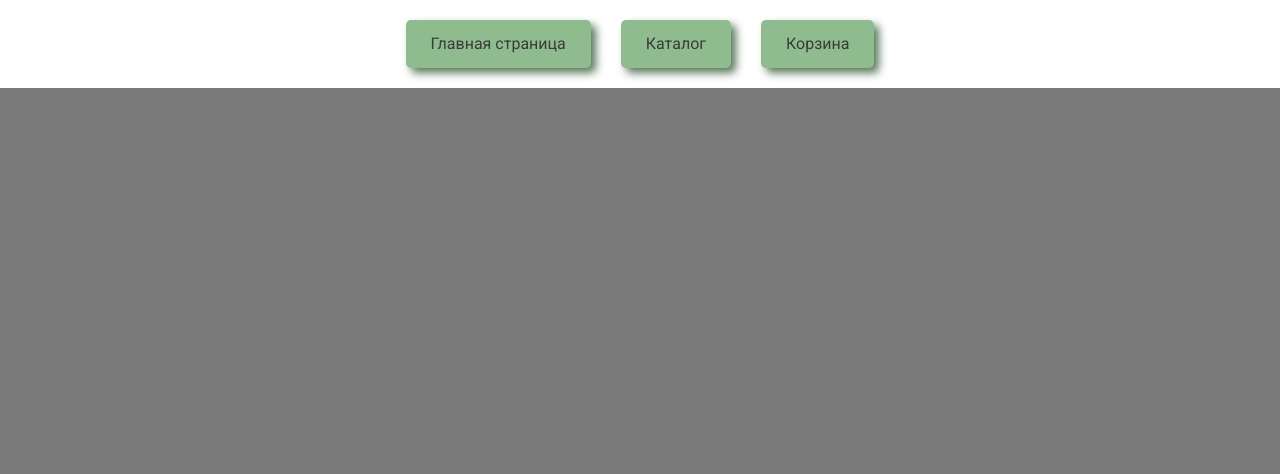
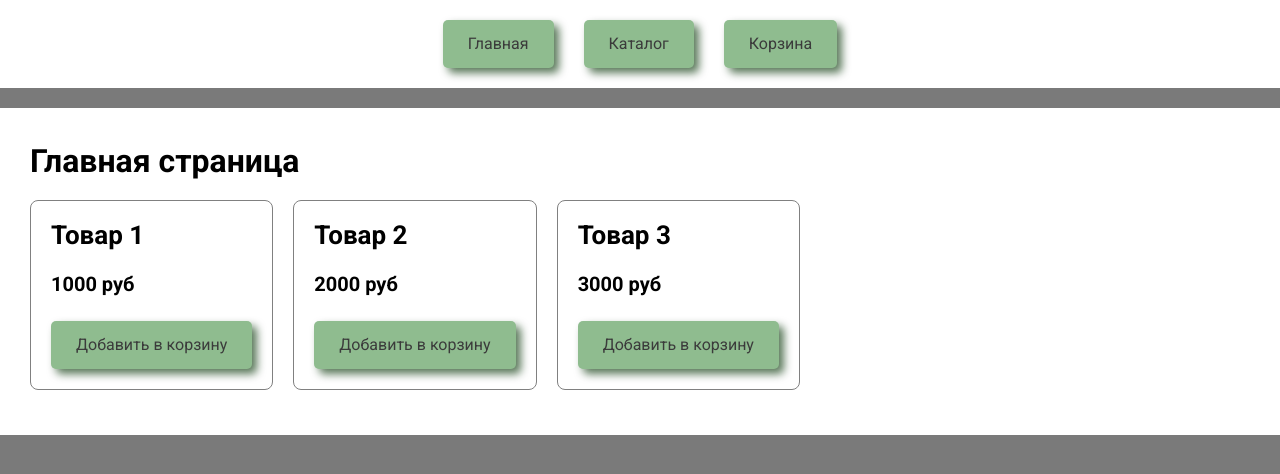
Before and after one commit to coderman18/shop, a plain HTML site: page index.html in a window 1280 px wide. Drawn offline with Linux system fonts and the light colour scheme.

Commit message:
add new components and pages

```diff
--- a/css/main.css
+++ b/css/main.css
@@ -1 +1,51 @@
 /* main */
+.page-container {
+  background-color: var(--white);
+  padding: 15px;
+}
+
+/* страница */
+.page {
+  background-color: var(--white);
+  padding-top: 20px;
+  padding-bottom: 20px;
+}
+
+/* главный заголовок */
+.main-title {
+  margin-top: 0;
+  margin-bottom: 20px;
+}
+
+/* список товаров */
+.product-list {
+  display: flex;
+  flex-wrap: wrap;
+  gap: 20px;
+}
+
+/* карточка товара */
+.product-list__item {
+  display: flex;
+  flex-direction: column;
+  border: 1px solid gray;
+  border-radius: 8px;
+  padding: 20px;
+  margin-bottom: 10px;
+}
+
+.product-list__title {
+  margin-top: 0;
+  font-size: 26px;
+}
+
+.product-list__price {
+  font-size: 20px;
+  padding-bottom: 25px;
+}
+
+/* описание */
+.desc {
+  margin-top: 0;
+  margin-bottom: 0;
+}
--- a/css/style.css
+++ b/css/style.css
@@ -31,6 +31,13 @@ body {
   background-color: var(--bgColor);
 }
 
+/* сброс стилей */
+.list-reset {
+  list-style-type: none;
+  padding: 0;
+  margin: 0;
+}
+
 .container {
   max-width: 1200px;
   padding: 0 15px;
@@ -44,6 +51,7 @@ body {
 .header {
   padding: 20px;
   background-color: var(--white);
+  margin-bottom: 20px;
 
 }
 
@@ -84,3 +92,11 @@ body {
 .btn:focus {
   outline-color:  darkseagreen;
 }
+
+@media (max-width: 450px) {
+  .navigation {
+    flex-direction: column;
+    align-items: flex-start;
+    gap: 10px;
+  }
+}
--- a/index.html
+++ b/index.html
@@ -10,6 +10,6 @@
 </head>
 <body>
   <div class="app" id="app"></div>
-  <script defer src="js/script.js"></script>
+  <script type="module" src="js/script.js"></script>
 </body>
 </html>
--- /dev/null
+++ b/js/components/desc.js
@@ -0,0 +1,8 @@
+// создаем описание
+export function getDesc(text) {
+  const desc = document.createElement('p');
+  desc.classList.add('desc');
+  desc.textContent = text;
+
+  return desc;
+}
--- /dev/null
+++ b/js/components/header.js
@@ -0,0 +1,55 @@
+import { navigation } from "../script.js";
+
+// создаем шапку
+export function getHeader() {
+  const header = document.createElement('header');
+  header.classList.add('header');
+
+  const container = document.createElement("div");
+  container.classList.add('container', 'header__container');
+
+  // создаем навигацию
+  const nav = document.createElement('nav');
+  nav.classList.add('navigation');
+
+  // создаем кнопки навигации
+  let link1 = document.createElement('a');
+  link1.href = "#";
+  link1.classList.add('btn');
+  link1.textContent = 'Главная';
+
+  link1.addEventListener('click', (event) => {
+    event.preventDefault();
+
+    navigation();
+  });
+
+  let link2 = document.createElement('a');
+  link2.href = "#";
+  link2.classList.add('btn');
+  link2.textContent = 'Каталог';
+
+   link2.addEventListener('click', (event) => {
+    event.preventDefault();
+
+    navigation('catalog');
+  });
+
+  let link3 = document.createElement('a');
+  link3.href = "#";
+  link3.classList.add('btn');
+  link3.textContent = 'Корзина';
+
+   link3.addEventListener('click', (event) => {
+    event.preventDefault();
+
+    navigation('basket');
+  });
+
+  // добавляем ссылки в контейнер
+  nav.append(link1, link2, link3);
+  container.append(nav);
+
+  header.append(container);
+  return header;
+}
--- /dev/null
+++ b/js/components/mainTitle.js
@@ -0,0 +1,8 @@
+// главный заголовок
+export function getMainTitle(text) {
+  const title = document.createElement('h1');
+  title.classList.add('main-title');
+  title.textContent = text;
+
+  return title;
+}
--- /dev/null
+++ b/js/components/pageContainer.js
@@ -0,0 +1,7 @@
+// контейнр для страниц
+export function getPageContainer() {
+  const main = document.createElement("main");
+  main.classList.add('page-container');
+
+  return main;
+}
--- /dev/null
+++ b/js/components/productCard.js
@@ -0,0 +1,25 @@
+// карточки товара
+
+export function getProductCard(title, price) {
+  const item = document.createElement('li');
+  item.classList.add('product-list__item');
+
+  // const img = document.createElement('img');
+  // img.classList.add('product-card__img');
+  // img.src = product.img;
+
+  const productTitle = document.createElement('h2');
+  productTitle.classList.add('product-list__title');
+  productTitle.textContent = title;
+
+  const productPrice = document.createElement('strong');
+  productPrice.classList.add('product-list__price');
+  productPrice.textContent = `${price} руб`;
+
+  const addBasket = document.createElement('button');
+  addBasket.classList.add('btn');
+  addBasket.textContent = 'Добавить в корзину';
+
+  item.append(productTitle, productPrice, addBasket);
+  return item;
+}
--- /dev/null
+++ b/js/pages/basket.js
@@ -0,0 +1,16 @@
+import {getDesc} from '../components/desc.js';
+import {getMainTitle} from '../components/mainTitle.js';
+
+// корзина
+
+export function getBasketPage() {
+  const page = document.createElement('div');
+  page.classList.add('page', 'basket-page', 'container');
+
+  const mainTitle = getMainTitle('Корзина');
+  const desc = getDesc('Описание корзины');
+
+  page.append(mainTitle, desc);
+
+  return page;
+}
--- /dev/null
+++ b/js/pages/catalog.js
@@ -0,0 +1,14 @@
+import {getDesc} from '../components/desc.js';
+import {getMainTitle} from '../components/mainTitle.js';
+// каталог товаров
+export function getCatalogPage() {
+  const page = document.createElement('div');
+  page.classList.add('page', 'catalog-page', 'container');
+
+  const mainTitle = getMainTitle('Каталог товаров');
+  const desc = getDesc('Описание каталога');
+
+  page.append(mainTitle, desc);
+
+  return page;
+}
--- /dev/null
+++ b/js/pages/mainPages.js
@@ -0,0 +1,21 @@
+import {getMainTitle} from '../components/mainTitle.js';
+import {getProductCard} from '../components/productCard.js';
+
+// главная страница
+export function getMainPage() {
+  const page = document.createElement('div');
+  page.classList.add('main-page', 'page', 'container');
+
+  const mainTitle = getMainTitle('Главная страница');
+  const list = document.createElement('ul');
+  list.classList.add('product-list', 'list-reset');
+
+  list.append(
+    getProductCard('Товар 1', 1000),
+    getProductCard('Товар 2', 2000),
+    getProductCard('Товар 3', 3000)
+    );
+  page.append( mainTitle, list);
+
+  return page;
+}
--- /dev/null
+++ b/js/pages/product.js
@@ -0,0 +1,14 @@
+import {getMainTitle} from '../components/mainTitle.js';
+import {getDesc} from '../components/desc.js';
+
+// страница товара
+export function getProductPage() {
+  const page = document.createElement('div');
+  page.classList.add('page', 'product-page', 'container');
+
+  const mainTitle = getMainTitle('Продукт');
+  const desc = getDesc('Описание продукта');
+
+  page.append(mainTitle, desc);
+  return page;
+}
--- a/js/script.js
+++ b/js/script.js
@@ -1,50 +1,37 @@
+import { getHeader } from './components/header.js';
+import {getPageContainer} from './components/pageContainer.js';
+// import {getMainTitle} from './components/mainTitle.js';
+// import {getDesc} from './components/desc.js';
+
+// страницы
+import { getMainPage } from './pages/mainPages.js';
+// import { getProductPage } from '../pages/product.js';
+import {getCatalogPage} from '../js/pages/catalog.js';
+import {getBasketPage} from '../js/pages/basket.js';
+
 const app = document.getElementById("app");
 
-// создаем шапку
-function getHeader() {
-  const header = document.createElement('header');
-  header.classList.add('header');
+const header = getHeader();
+const pageContainer = getPageContainer();
 
-  const container = document.createElement("div");
-  container.classList.add('container', 'header__container');
-
-  // создаем навигацию
-  const nav = document.createElement('nav');
-  nav.classList.add('navigation');
-
-  // создаем кнопки навигации
-  let link1 = document.createElement('a');
-  link1.href = "#";
-  link1.classList.add('btn');
-  link1.textContent = 'Главная страница';
-
-  let link2 = document.createElement('a');
-  link2.href = "#";
-  link2.classList.add('btn');
-  link2.textContent = 'Каталог';
-
-  let link3 = document.createElement('a');
-  link3.href = "#";
-  link3.classList.add('btn');
-  link3.textContent = 'Корзина';
-
-  // добавляем ссылки в контейнер
-  nav.append(link1, link2, link3);
-  container.append(nav);
-
-  header.append(container);
-  return header;
+export function navigation(page) {
+  pageContainer.innerHTML = '';
+  switch (page) {
+    case 'catalog':
+      const catalogPage = getCatalogPage();
+      pageContainer.append(catalogPage);
+      break;
+    case 'basket':
+      const basketPage = getBasketPage();
+      pageContainer.append(basketPage);
+      break;
+    default:
+      const mainPage = getMainPage();
+      pageContainer.append(mainPage);
+      break;
+  }
 }
 
-// main
-function getPageContainer() {
-  const main = document.createElement("main");
-  main.classList.add('page-container');
+navigation();
 
-  return main;
-}
-
-const header = getHeader();
-const main = getPageContainer();
-
-app.append(header, main);
+app.append(header, pageContainer);
```
